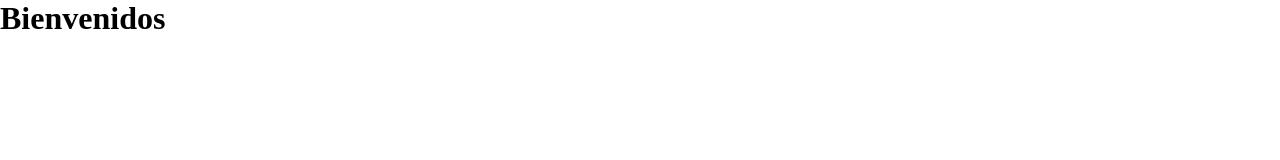
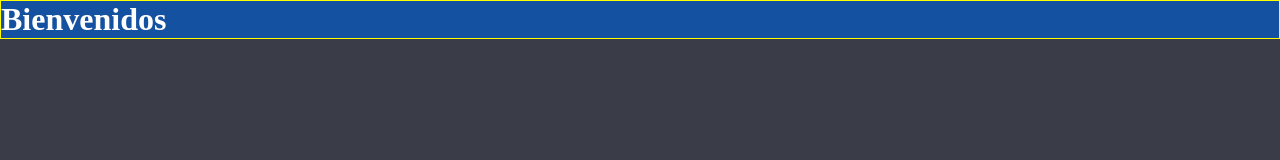
Before and after one commit to DesireLe/repoRemotoGit, a plain HTML site: page index.html in a window 1280 px wide. Drawn offline with Linux system fonts and the light colour scheme.

Commit message:
Agregado nuevo color de fondo y estilos del encabezado h1

```diff
--- a/style.css
+++ b/style.css
@@ -2,3 +2,12 @@
     margin: 0;
     padding: 0;
 }
+body{
+    background-color: #3a3d47;
+}
+
+h1.titulo{
+    background-color: #1551a1;
+    color: white;
+    border: 1px solid yellow;
+}
```
